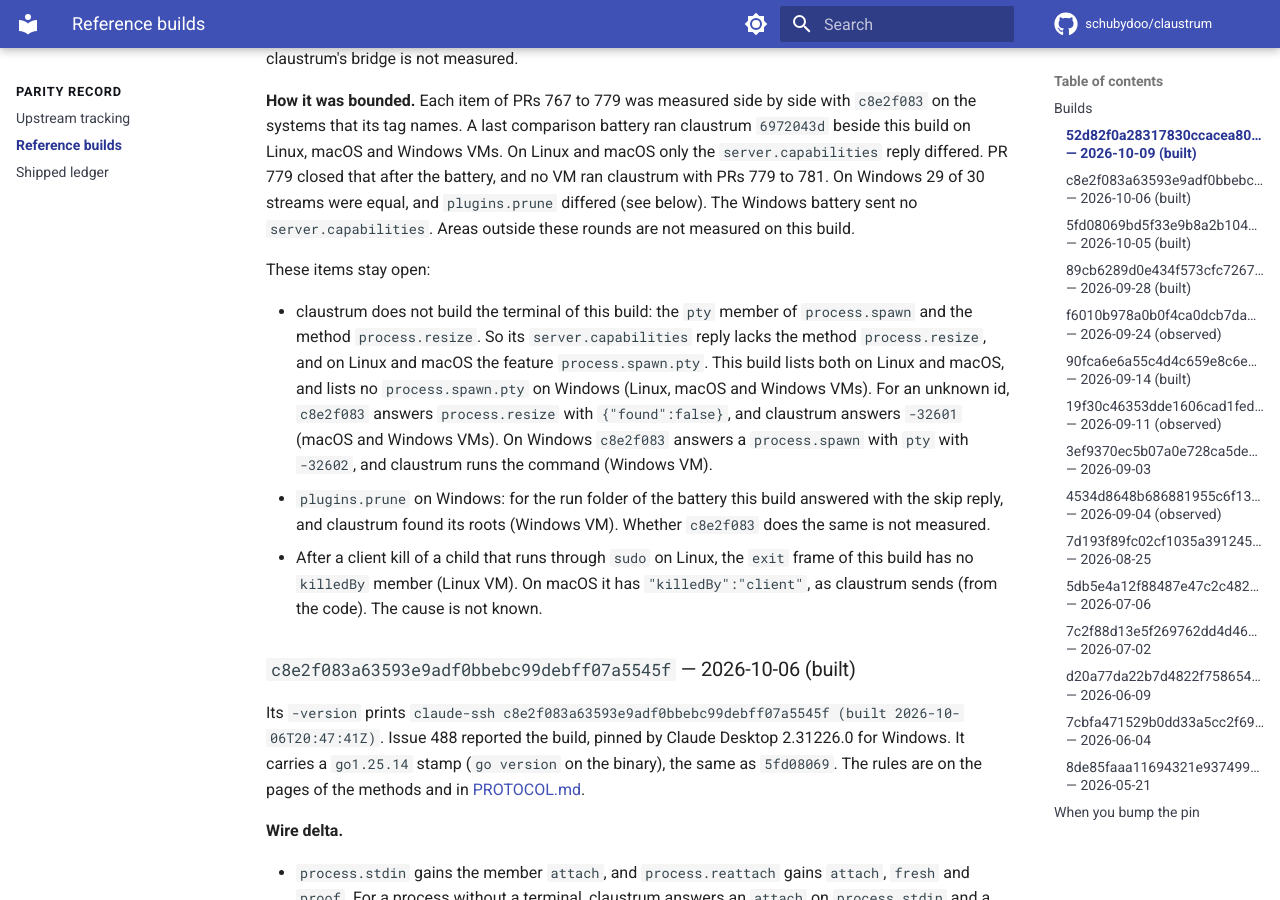
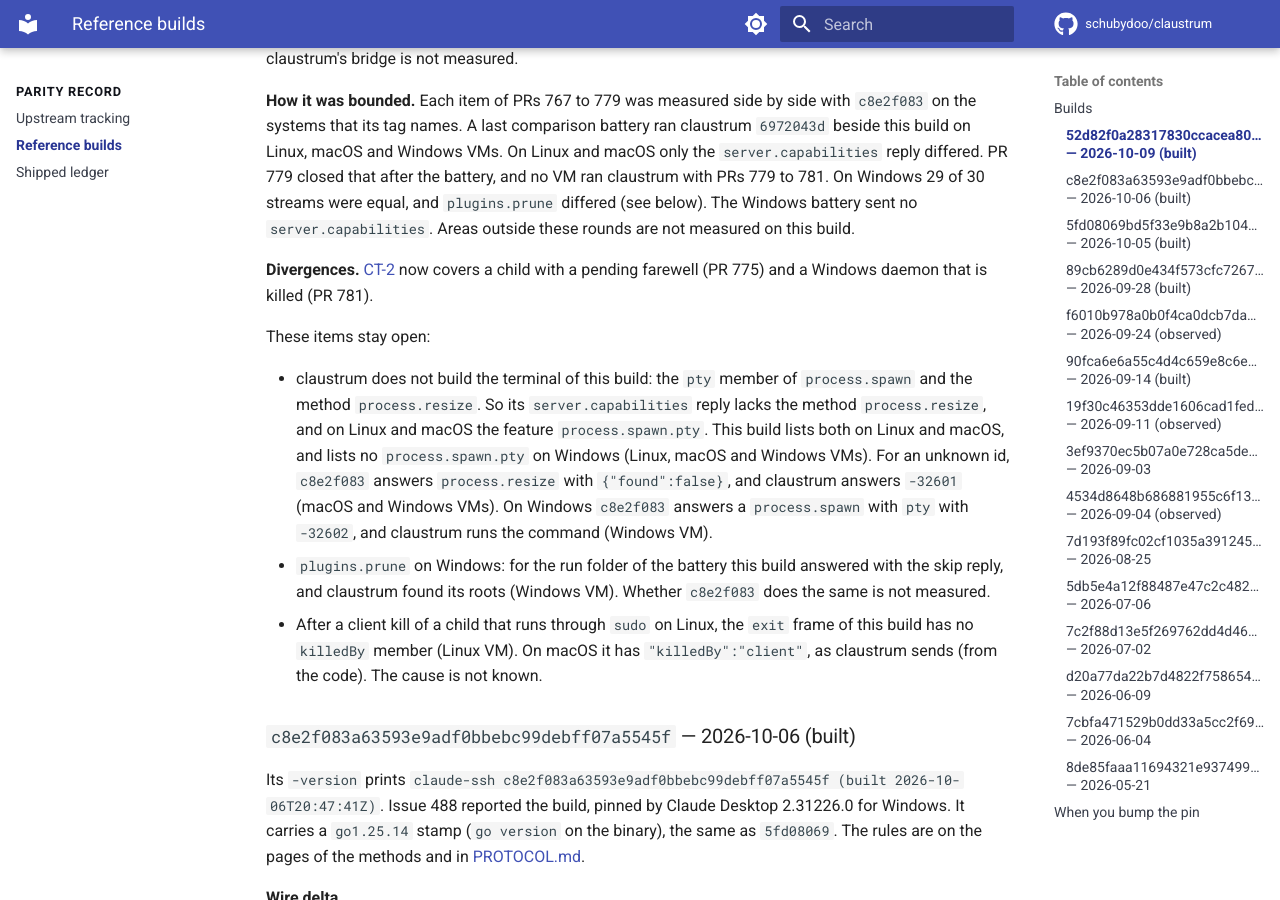
Before and after one commit to schubydoo/claustrum, an MkDocs documentation site: the page built from docs/REFERENCE-BUILDS.md, in a window 1280 px wide and 900 px high, scrolled down 3527 px. Built offline with MkDocs 1.6.1 and Material for MkDocs 9.7.7, drawn with Linux system fonts in a browser that asks for light colours; comment, search, counter and statistics services are not loaded.

Commit message:
docs: record the CT-2 changes in the 52d82f0a section
Co-Authored-By: Claude Opus 5.5 <noreply@anthropic.com>

```diff
--- a/docs/REFERENCE-BUILDS.md
+++ b/docs/REFERENCE-BUILDS.md
@@ -132,6 +132,9 @@ the battery, and no VM ran claustrum with PRs 779 to 781. On Windows 29 of 30
 streams were equal, and `plugins.prune` differed (see below). The Windows battery
 sent no `server.capabilities`. Areas outside these rounds
 are not measured on this build.
+
+**Divergences.** [CT-2](DIVERGENCES.md#ct-2) now covers a child with a pending
+farewell (PR 775) and a Windows daemon that is killed (PR 781).
 
 These items stay open:
 
```
